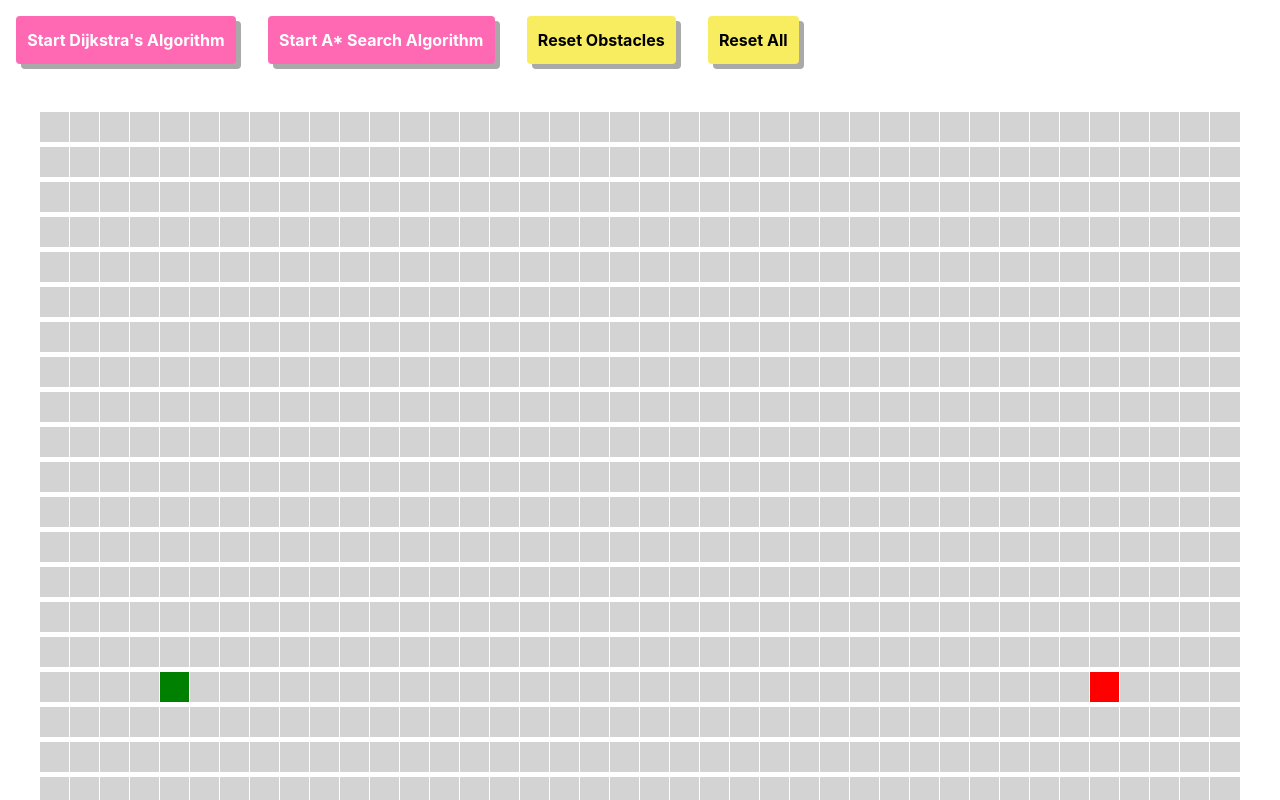
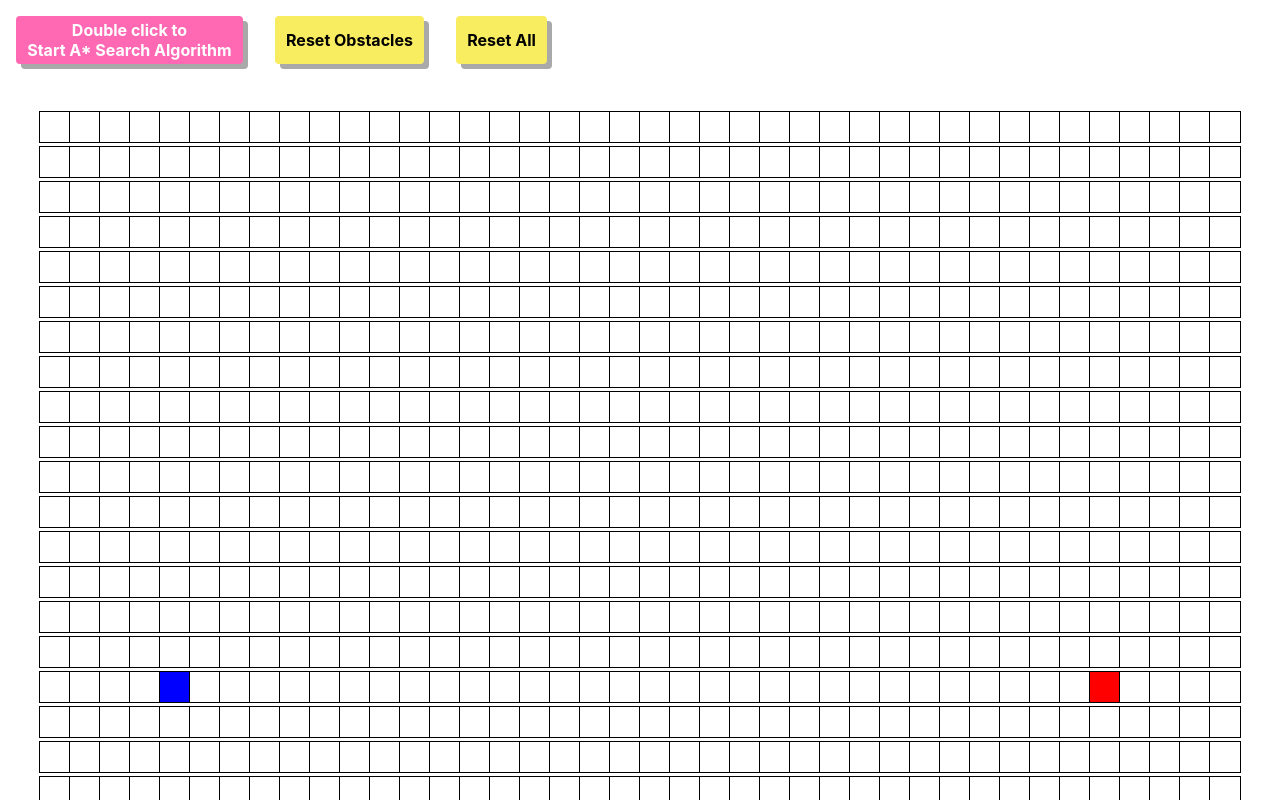
Before and after one commit to nguyendinhhh/pathfinder, a React (Create React App) app: page / in a window 1280 px wide. Shown: the top 800 px of the page. Built offline with nearby package versions, Linux system fonts and the light colour scheme.

Commit message:
added a star search

```diff
--- a/src/components/NavBar.js
+++ b/src/components/NavBar.js
@@ -1,8 +1,8 @@
-import React from 'react'
-import {css} from "@emotion/css"
+import React from "react";
+import { css } from "@emotion/css";
 import theme from "../theme";
 
-export const NavBar = () => {
+export const NavBar = ({ aStar, resetAll, resetObstacles }) => {
 	return (
 		<>
 			<div
@@ -13,24 +13,28 @@ export const NavBar = () => {
 					height: 5em;
 				`}
 			>
-					<div
+				{/* <div
 					className={css`
 						${theme.algoButton}
 					`}
 				>
 					Start Dijkstra's Algorithm
-					</div>
+				</div> */}
 				<div
 					className={css`
 						${theme.algoButton}
+						text-align: center;
 					`}
+					onClick={aStar}
 				>
+					Double click to<br></br>
 					Start A* Search Algorithm
 				</div>
 				<div
 					className={css`
 						${theme.ultilityButton}
 					`}
+                    onClick={resetObstacles}
 				>
 					Reset Obstacles
 				</div>
@@ -38,10 +42,11 @@ export const NavBar = () => {
 					className={css`
 						${theme.ultilityButton}
 					`}
+					onClick={resetAll}
 				>
 					Reset All
 				</div>
 			</div>
 		</>
 	);
-}
+};
--- a/src/components/Node.js
+++ b/src/components/Node.js
@@ -7,8 +7,8 @@ const Node = ({
 	isStart,
 	isGoal,
 	isSolid,
-	isOpen,
 	isChecked,
+	inPath,
 	onNodeMouseDown,
 	onNodeMouseEnter,
 	onNodeMouseUp,
@@ -21,18 +21,19 @@ const Node = ({
 		width: "30px",
 		height: "30px",
 		backgroundColor: isStart
-			? "green"
+			? "blue"
 			: isGoal
 			? "red"
 			: isSolid
 			? "black"
-			: isOpen
-			? "blue"
+			: inPath
+			? "green"
 			: isChecked
-			? "purple"
-			: "lightgray",
-		outline: "1px solid #fff",
-		display: "inline-block",
+			? "pink"
+			: "white",
+		outline: "1px solid #000",
+        display: "inline-block",
+        margin: 0,
 		cursor: isDragging ? "move" : "pointer",
 	};
 
@@ -49,8 +50,8 @@ const Node = ({
 			const x = e.clientX - gridRect.left;
 			const y = e.clientY - gridRect.top;
 			// Calculate the new row and column (clamped within the grid boundaries)
-			const newRow = clamp(Math.floor(y / 30)-2, 0, maxRows - 1);
-            const newCol = clamp(Math.floor(x / 30)-1, 0, maxCols - 1);
+			const newRow = clamp(Math.floor(y / 30) - 2, 0, maxRows - 1);
+			const newCol = clamp(Math.floor(x / 30) - 10, 0, maxCols - 1);
 
 			onNodeMouseEnter(newRow, newCol, isStart, isGoal);
 		};
--- a/src/components/Visualizer.js
+++ b/src/components/Visualizer.js
@@ -9,13 +9,12 @@ let goalReached = false;
 const startNodeLocation = { row: maxRows / 2 + 1, col: 4 };
 const goalNodeLocation = { row: maxRows / 2 + 1, col: maxCols - 5 };
 
-
 export const Visualizer = () => {
 	const [startNodePos, setStartNodePos] = useState(startNodeLocation);
 	const [goalNodePos, setGoalNodePos] = useState(goalNodeLocation);
 	const [isDrawing, setIsDrawing] = useState(false); // New state for drawing solid nodes
 	const [grid, setGrid] = useState(createGrid()); // Use state for grid
-	// const [openList, setOpenList] = useState([]);
+	const [openList, setOpenList] = useState([]);
 
 	// create a 2d array of nodes
 	function createGrid() {
@@ -30,8 +29,8 @@ export const Visualizer = () => {
 						row === startNodeLocation.row && col === startNodeLocation.col,
 					isGoal: row === goalNodeLocation.row && col === goalNodeLocation.col,
 					isSolid: false,
-					isOpen: false,
 					isChecked: false,
+					inPath: false,
 					prev: null,
 					gCost: -1,
 					hCost: -1,
@@ -78,25 +77,88 @@ export const Visualizer = () => {
 		setIsDrawing(false);
 	};
 
-	// get cost
-	const getCost = (node) => {
-		// get G cost
-		let xDis = Math.abs(node.col - startNodePos.col);
-		let yDis = Math.abs(node.row - startNodePos.row);
-		node.gCost = xDis + yDis;
+	const getHeuristic = (nodeA, nodeB) => {
+		const dx = Math.abs(nodeA.col - nodeB.col);
+		const dy = Math.abs(nodeA.row - nodeB.row);
+		return dx + dy;
+	};
 
-		// get H cost
-		xDis = Math.abs(node.col - goalNodePos.col);
-		yDis = Math.abs(node.row - goalNodePos.row);
-		node.hCost = xDis + yDis;
+	// A* search algorithm
+	const aStarAlgorithm = () => {
+		if (!goalReached) {
+			const startNode = grid[startNodePos.row][startNodePos.col];
+			const goalNode = grid[goalNodePos.row][goalNodePos.col];
 
-		// get F cost
-		node.fCost = node.gCost + node.hCost;
+			setOpenList([startNode]);
+			const closedList = [];
+
+			while (openList.length > 0 && !goalReached) {
+				// Find the node with the lowest fCost in the openList
+				let currentNode = openList[0];
+				for (let i = 1; i < openList.length; i++) {
+					if (openList[i].fCost < currentNode.fCost) {
+						currentNode = openList[i];
+					}
+				}
+
+				// Move currentNode from openList to closedList
+				openList.splice(openList.indexOf(currentNode), 1);
+				closedList.push(currentNode);
+				currentNode.isChecked = true;
+
+				// If the goal node is found, backtrack the path and set inPath property
+				if (currentNode === goalNode) {
+					goalReached = true;
+					let current = goalNode;
+					while (current !== startNode) {
+						current.inPath = true;
+						current = current.prev;
+					}
+					return;
+				}
+
+				// Generate neighbors
+				const neighbors = [];
+				const { row, col } = currentNode;
+				if (row > 0) neighbors.push(grid[row - 1][col]);
+				if (row < maxRows - 1) neighbors.push(grid[row + 1][col]);
+				if (col > 0) neighbors.push(grid[row][col - 1]);
+				if (col < maxCols - 1) neighbors.push(grid[row][col + 1]);
+
+				// Process neighbors
+				for (const neighbor of neighbors) {
+					if (neighbor.isSolid || closedList.includes(neighbor)) continue;
+
+					const tentativeGCost = currentNode.gCost + 1; // Assuming uniform edge cost = 1
+
+					if (!openList.includes(neighbor) || tentativeGCost < neighbor.gCost) {
+						neighbor.gCost = tentativeGCost;
+						neighbor.hCost = getHeuristic(neighbor, goalNode);
+						neighbor.fCost = neighbor.gCost + neighbor.hCost;
+						neighbor.prev = currentNode;
+
+						if (!openList.includes(neighbor)) {
+							openList.push(neighbor);
+						}
+					}
+				}
+			}
+		}
+	};
+
+    const resetAll = () => {
+        setStartNodePos(startNodeLocation);
+        setGoalNodePos(goalNodeLocation);
+		setGrid(createGrid());
+	};
+
+	const resetObstacles = () => {
+		setGrid(createGrid());
 	};
 
 	return (
 		<>
-			<NavBar />
+			<NavBar resetAll={resetAll} aStar={aStarAlgorithm} resetObstacles={resetObstacles} />
 			<div
 				id="grid-container"
 				className={css`
@@ -122,8 +184,8 @@ export const Visualizer = () => {
 									rowIndex === goalNodePos.row && colIndex === goalNodePos.col
 								}
 								isSolid={node.isSolid}
-								isOpen={node.isOpen}
 								isChecked={node.isChecked}
+								inPath={node.inPath}
 								onNodeMouseDown={handleNodeMouseDown}
 								onNodeMouseEnter={handleNodeMouseEnter}
 								onNodeMouseUp={handleNodeMouseUp}
```
Lines whose indentation alone changed are shown as unchanged.
